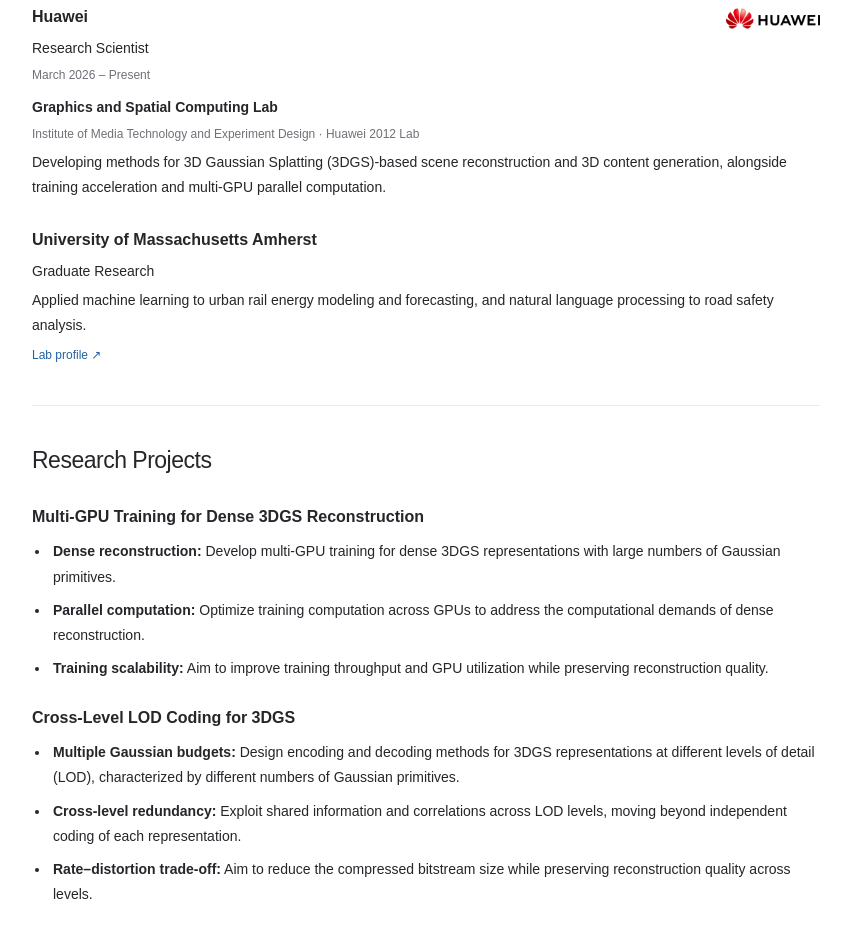
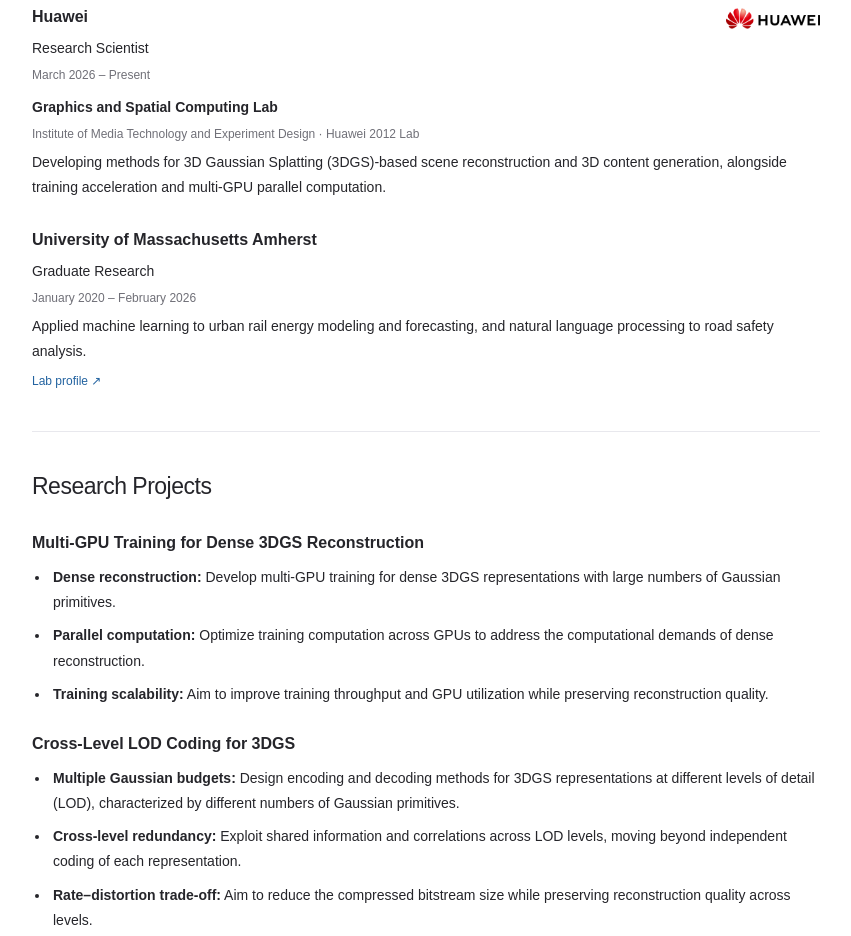
Before and after one commit to Zhuo-Han-challenger/Zhuo-Han-challenger.github.io, a plain HTML site: page index.html in a window 1280 px wide. Shown: the part 913-1849 px from the top of the page, without its empty margins (369-1220 px from the left). Drawn offline with Linux system fonts and the light colour scheme.

Commit message:
Add Graduate Research dates to Experience

```diff
--- a/index.html
+++ b/index.html
@@ -104,7 +104,7 @@
 </section>
 <section id="experience" aria-labelledby="experience-label"><h2 id="experience-label">Experience</h2>
 <article class="entry"><div class="experience-head"><div><h3>Huawei</h3><p>Research Scientist</p><p class="meta">March 2026 – Present</p></div><img class="company-logo" src="assets/huawei-logo.png" alt="Huawei logo" width="266" height="60" loading="lazy"></div><p><strong>Graphics and Spatial Computing Lab</strong></p><p class="meta">Institute of Media Technology and Experiment Design · Huawei 2012 Lab</p><p>Developing methods for 3D Gaussian Splatting (3DGS)-based scene reconstruction and 3D content generation, alongside training acceleration and multi-GPU parallel computation.</p></article>
-<article class="entry"><h3>University of Massachusetts Amherst</h3><p>Graduate Research</p><p>Applied machine learning to urban rail energy modeling and forecasting, and natural language processing to road safety analysis.</p><div class="links"><a href="https://narslab.org/team/zhuo-han/">Lab profile ↗</a></div></article></section>
+<article class="entry"><h3>University of Massachusetts Amherst</h3><p>Graduate Research</p><p class="meta">January 2020 – February 2026</p><p>Applied machine learning to urban rail energy modeling and forecasting, and natural language processing to road safety analysis.</p><div class="links"><a href="https://narslab.org/team/zhuo-han/">Lab profile ↗</a></div></article></section>
 <section id="projects" aria-labelledby="projects-label"><h2 id="projects-label">Research Projects</h2><article class="project">
               <h3>Multi-GPU Training for Dense 3DGS Reconstruction</h3>
               <ul class="research-list">
```
